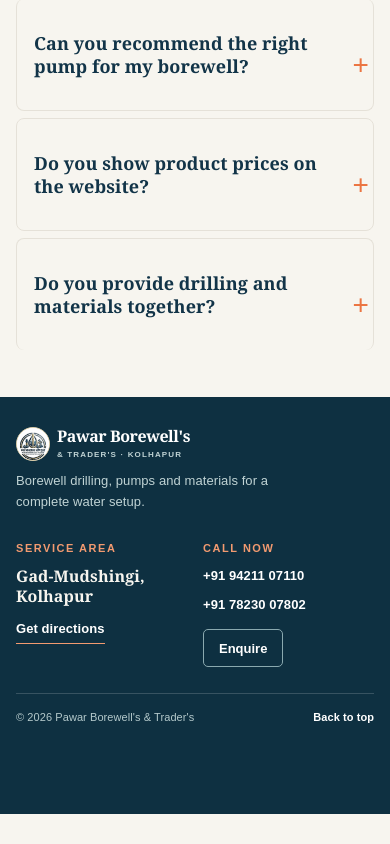
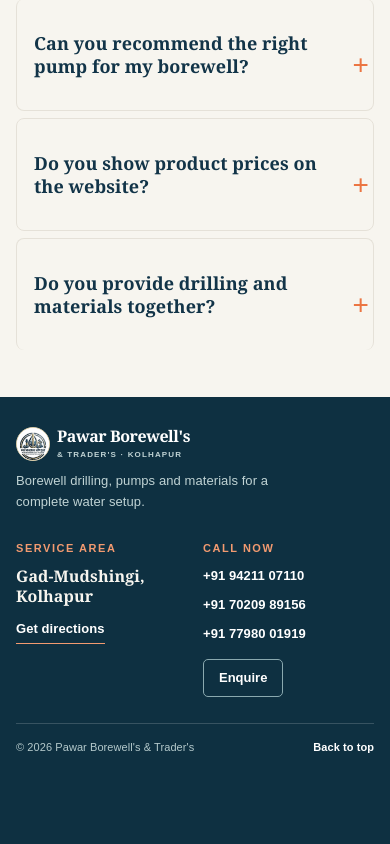
Before and after one commit to SanikaDakare/pawar-borewell, a Next.js app: page / in a window 390 px wide. Shown: the part 3283-4127 px from the top of the page. Before the commit the page ends 4097 px from the top, so only its background shows below. Built offline with nearby package versions, Linux system fonts and the light colour scheme.

Commit message:
Update contact phone numbers

```diff
--- a/app/page.jsx
+++ b/app/page.jsx
@@ -5,7 +5,7 @@ import { useEffect, useRef, useState } from 'react';
 import { createPortal } from 'react-dom';
 
 const primaryPhone = '9421107110';
-const secondaryPhone = '7823007802';
+const additionalPhones = ['7020989156', '7798001919'];
 const directions = 'https://maps.app.goo.gl/Q7eD3jaKAxFDEyPf8?g_st=aw';
 const mapPreview = 'https://maps.google.com/maps?q=Gad-Mudshingi%2C%20Kolhapur%2C%20Maharashtra&t=&z=14&ie=UTF8&iwloc=&output=embed';
 const wa = (message) => `https://wa.me/91${primaryPhone}?text=${encodeURIComponent(message)}`;
@@ -260,7 +260,7 @@ export default function Home() {
       <section className="shell coverage" id="location"><div className="location-info"><p className="kicker">{t.areaKicker}</p><h2>{t.areaHeading}</h2><p className="location-copy">{t.areaBody}</p></div><div className="location-map"><iframe src={mapPreview} title={t.mapPreviewTitle} loading="lazy" referrerPolicy="no-referrer-when-downgrade" tabIndex={-1} /><a className="location-map-link" href={directions} target="_blank" rel="noopener" aria-label={`${t.getDirections}: Gad-Mudshingi, Kolhapur`}><span className="map-details"><span className="map-top-label"><span aria-hidden="true">●</span>{t.mapPreviewLabel}</span><strong>Gad-Mudshingi, Kolhapur</strong><small>Maharashtra</small></span><span className="map-link-cta">{t.getDirections}</span></a></div></section>
       <section className="shell faq"><p className="kicker">{t.faqKicker}</p><h2>{t.faqHeading}</h2>{t.faqs.map(([question, answer]) => <details key={question}><summary>{question}</summary><p>{answer}</p></details>)}</section>
     </main>
-    <footer className="site-footer"><div className="shell footer-main"><div className="footer-brand"><Brand /><p>{t.footerSummary}</p></div><div className="footer-location"><span className="footer-title">{t.areaKicker}</span><strong>Gad-Mudshingi, Kolhapur</strong><a href={directions} target="_blank" rel="noopener">{t.getDirections}</a></div><div className="footer-contact"><span className="footer-title">{t.call}</span><a href={`tel:+91${primaryPhone}`}>+91 {primaryPhone.slice(0, 5)} {primaryPhone.slice(5)}</a><a href={`tel:+91${secondaryPhone}`}>+91 {secondaryPhone.slice(0, 5)} {secondaryPhone.slice(5)}</a><button type="button" onClick={openEnquiry}>{t.enquire}</button></div></div><div className="shell footer-bottom"><span>© {new Date().getFullYear()} Pawar Borewell&apos;s &amp; Trader&apos;s</span><a href="#top">{t.backToTop}</a></div></footer>
+    <footer className="site-footer"><div className="shell footer-main"><div className="footer-brand"><Brand /><p>{t.footerSummary}</p></div><div className="footer-location"><span className="footer-title">{t.areaKicker}</span><strong>Gad-Mudshingi, Kolhapur</strong><a href={directions} target="_blank" rel="noopener">{t.getDirections}</a></div><div className="footer-contact"><span className="footer-title">{t.call}</span>{[primaryPhone, ...additionalPhones].map((phone) => <a key={phone} href={`tel:+91${phone}`}>+91 {phone.slice(0, 5)} {phone.slice(5)}</a>)}<button type="button" onClick={openEnquiry}>{t.enquire}</button></div></div><div className="shell footer-bottom"><span>© {new Date().getFullYear()} Pawar Borewell&apos;s &amp; Trader&apos;s</span><a href="#top">{t.backToTop}</a></div></footer>
     <nav className="mobile-nav" aria-label="Quick actions"><a href={`tel:+91${primaryPhone}`}><span aria-hidden="true">☎</span>{t.call}</a><details className="mobile-explore" ref={mobileExplore} onKeyDown={(event) => { if (event.key === 'Escape') { event.currentTarget.open = false; event.currentTarget.querySelector('summary')?.focus(); } }}><summary aria-label={t.explore}><span aria-hidden="true">☷</span>{t.explore}</summary><div className="mobile-explore-panel"><strong>{t.exploreTitle}</strong>{['services', 'products', 'why-us', 'location'].map((id, index) => <a key={id} href={`#${id}`} onClick={() => { mobileExplore.current.open = false; }}>{t.nav[index]}</a>)}</div></details><a href={wa('Hello, I want to enquire about Pawar Borewell services.')} target="_blank" rel="noopener"><span aria-hidden="true">◔</span>{t.whatsapp}</a></nav>
     {isEnquiryOpen && <EnquiryModal onClose={closeEnquiry} />}
   </>;
```
